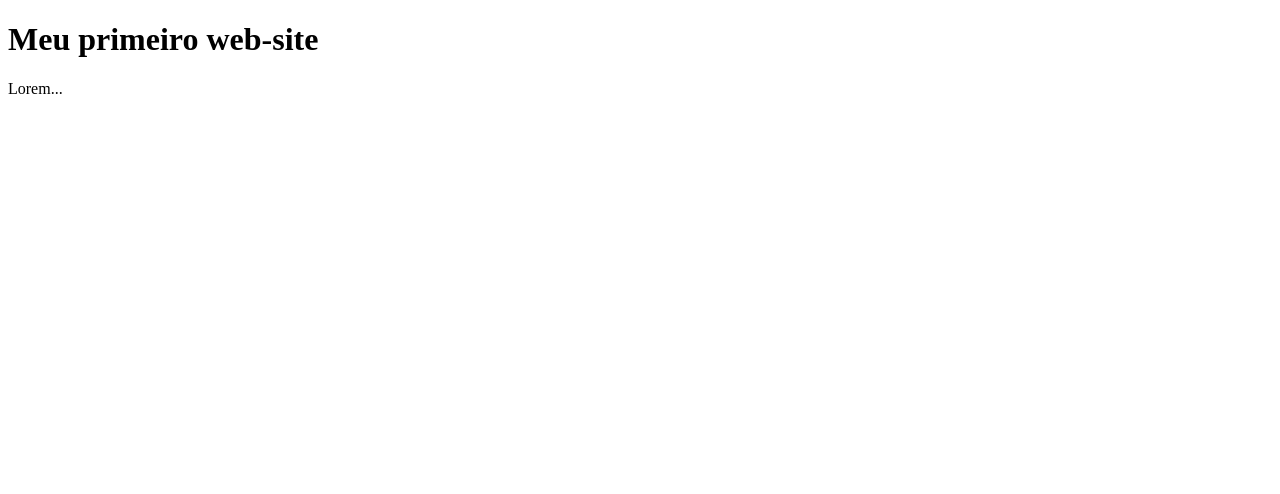
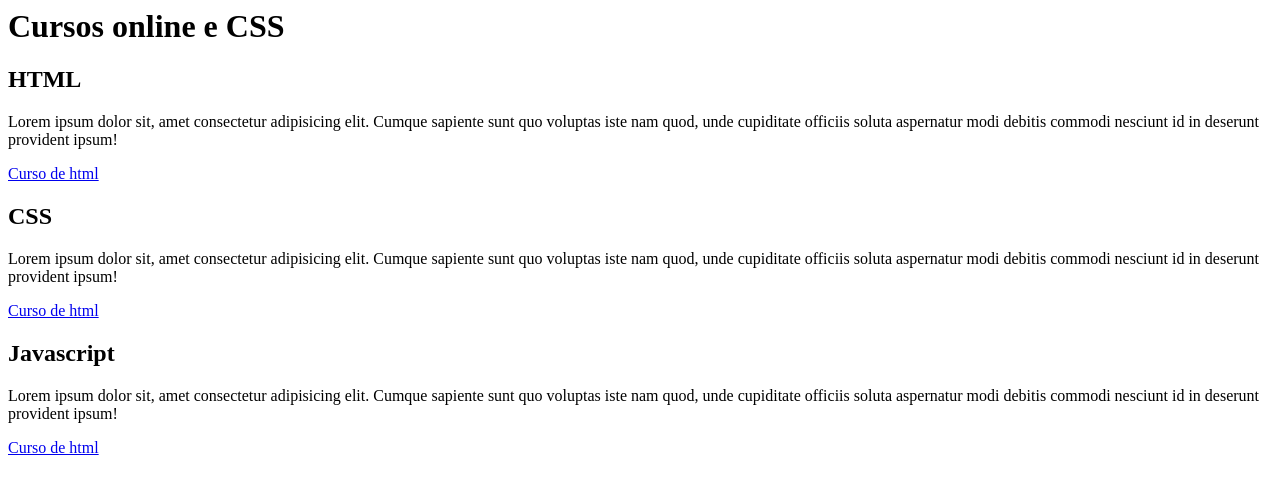
Before and after one commit to odevpedro/webdev-basic-concepts, a plain HTML site: page index.html in a window 1280 px wide. Drawn offline with Linux system fonts and the light colour scheme.

Commit message:
aulas iniciais

```diff
--- a/index.html
+++ b/index.html
@@ -1,19 +1,15 @@
-<!DOCTYPE html>
-<html lang="en">
-<head>
-    <meta charset="UTF-8">
-    <meta http-equiv="X-UA-Compatible" content="IE=edge">
-    <meta name="viewport" content="width=device-width, initial-scale=1.0">
-    <title>Document</title>
-</head>
-<body>
-    <h1>Meu primeiro web-site</h1>
-    <p>Lorem...</p>
-    <script src="./script.js"></script>
+<h1>Cursos online e CSS</h1>
+
+<h2>HTML</h2>
+<p>Lorem ipsum dolor sit, amet consectetur adipisicing elit. Cumque sapiente sunt quo voluptas iste nam quod, unde cupiditate officiis soluta aspernatur modi debitis commodi nesciunt id in deserunt provident ipsum!</p>
+<a href="https://google.com">Curso de html</a>
 
 
+<h2>CSS</h2>
+<p>Lorem ipsum dolor sit, amet consectetur adipisicing elit. Cumque sapiente sunt quo voluptas iste nam quod, unde cupiditate officiis soluta aspernatur modi debitis commodi nesciunt id in deserunt provident ipsum!</p>
+<a href="https://google.com">Curso de html</a>
 
 
-
-</body>
-</html>
+<h2>Javascript</h2>
+<p>Lorem ipsum dolor sit, amet consectetur adipisicing elit. Cumque sapiente sunt quo voluptas iste nam quod, unde cupiditate officiis soluta aspernatur modi debitis commodi nesciunt id in deserunt provident ipsum!</p>
+<a href="https://google.com">Curso de html</a>
```
Also changed, not shown: conceitos.txt (added).
